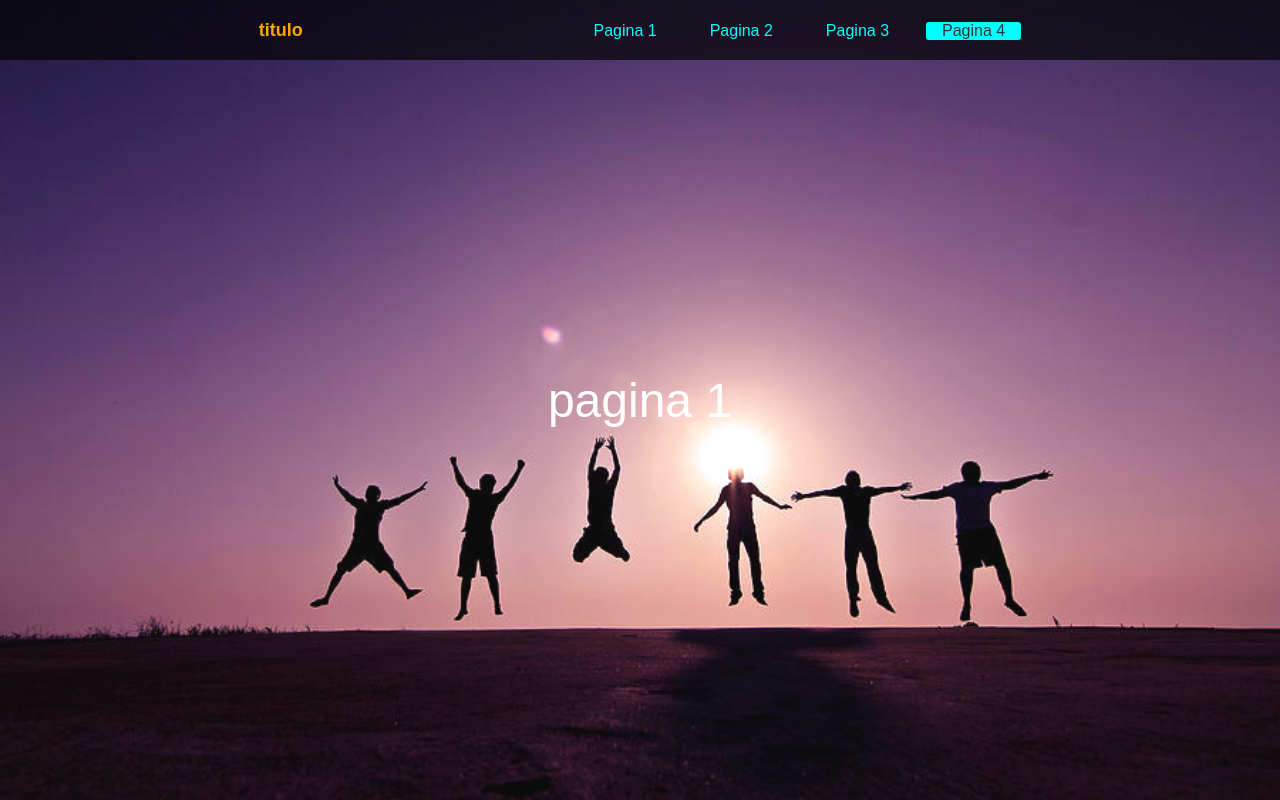
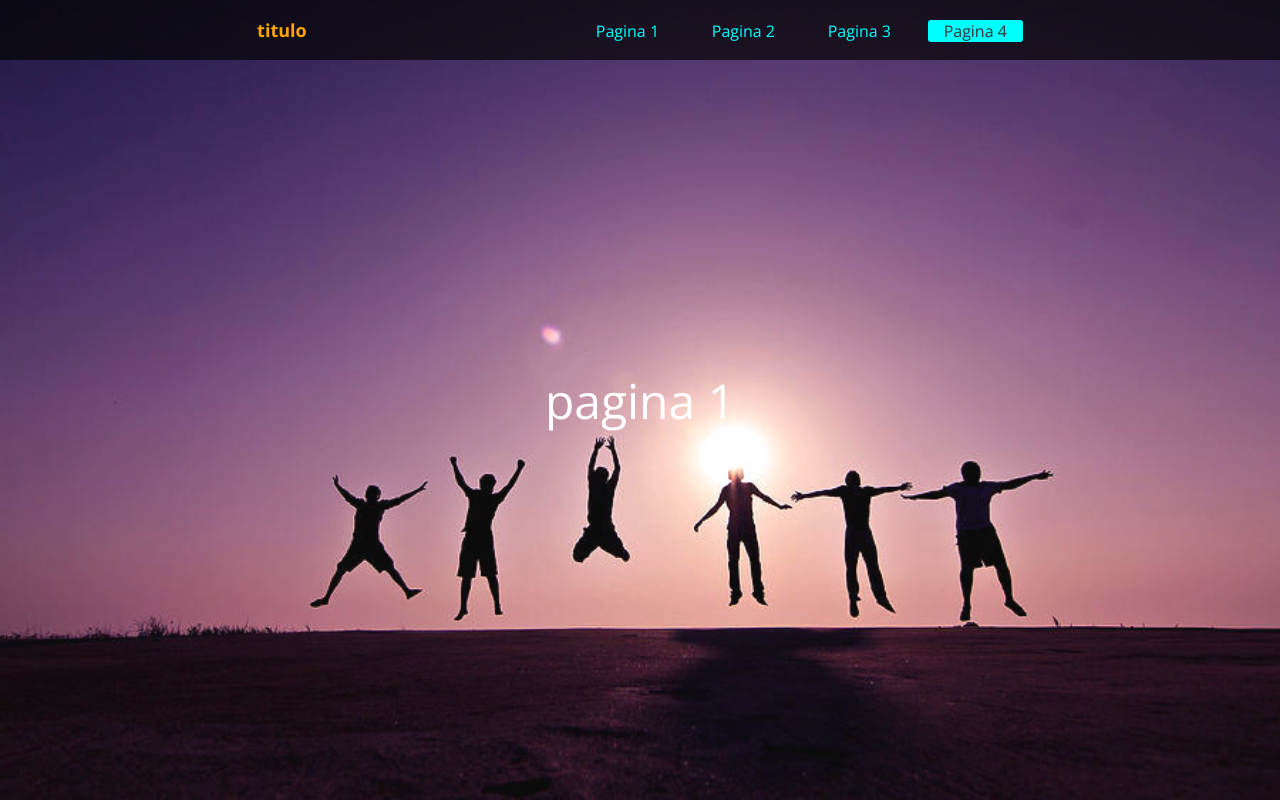
Before and after one commit to adrian-daniel-garcia/one-page-site, a plain HTML site: page src/index.html in a window 1280 px wide. Shown: the top 800 px of the page. Drawn offline with nearby package versions, Linux system fonts and the light colour scheme.

Commit message:
Open Sans in scss

```diff
--- a/src/css/main.scss
+++ b/src/css/main.scss
@@ -4,7 +4,7 @@
 
 body {
     margin: 0;
-    font-family: Arial, Helvetica, sans-serif;
+    font-family: "Open Sans", Helvetica, sans-serif;
     font-size: 48px;
     text-align: center;
     color: #fff;
```
Also changed, not shown: src/css/main.css, 1 other file.
